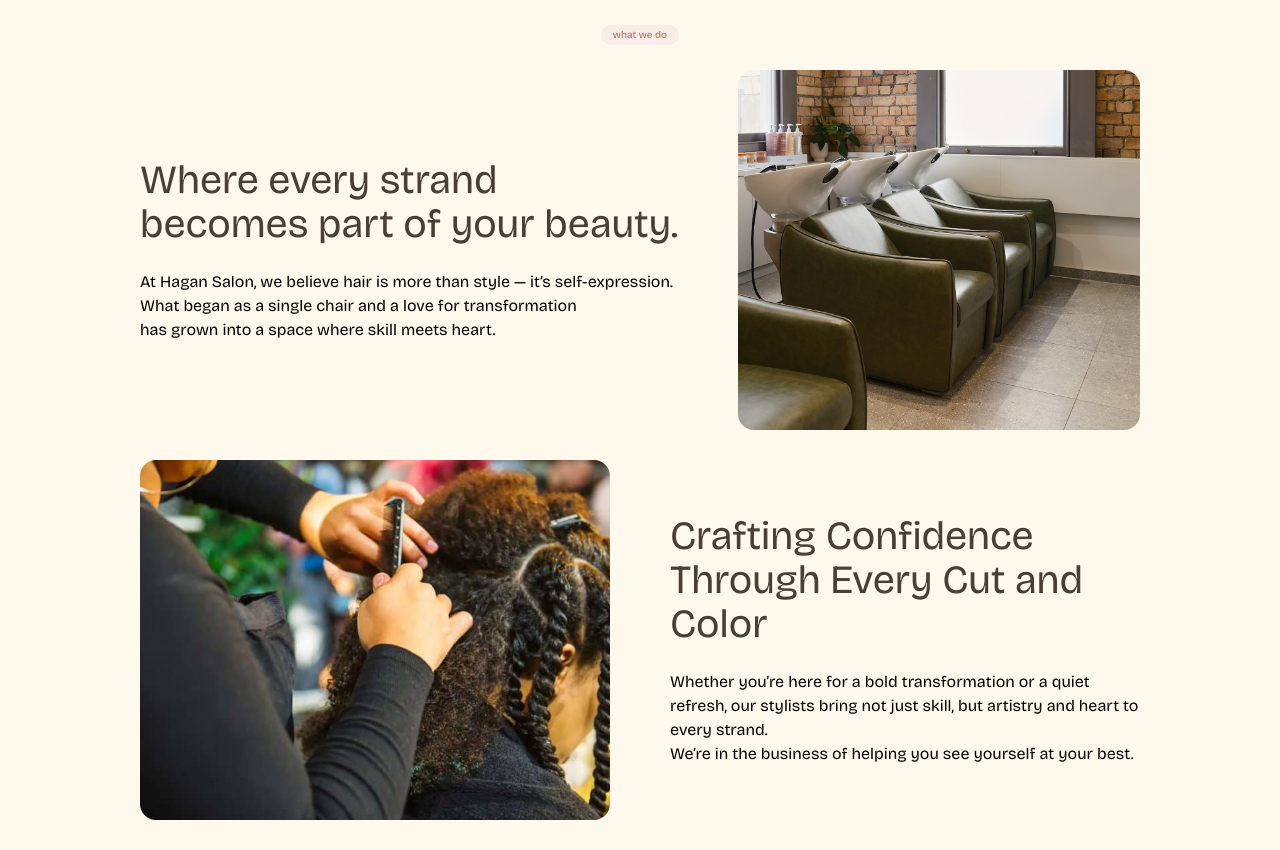
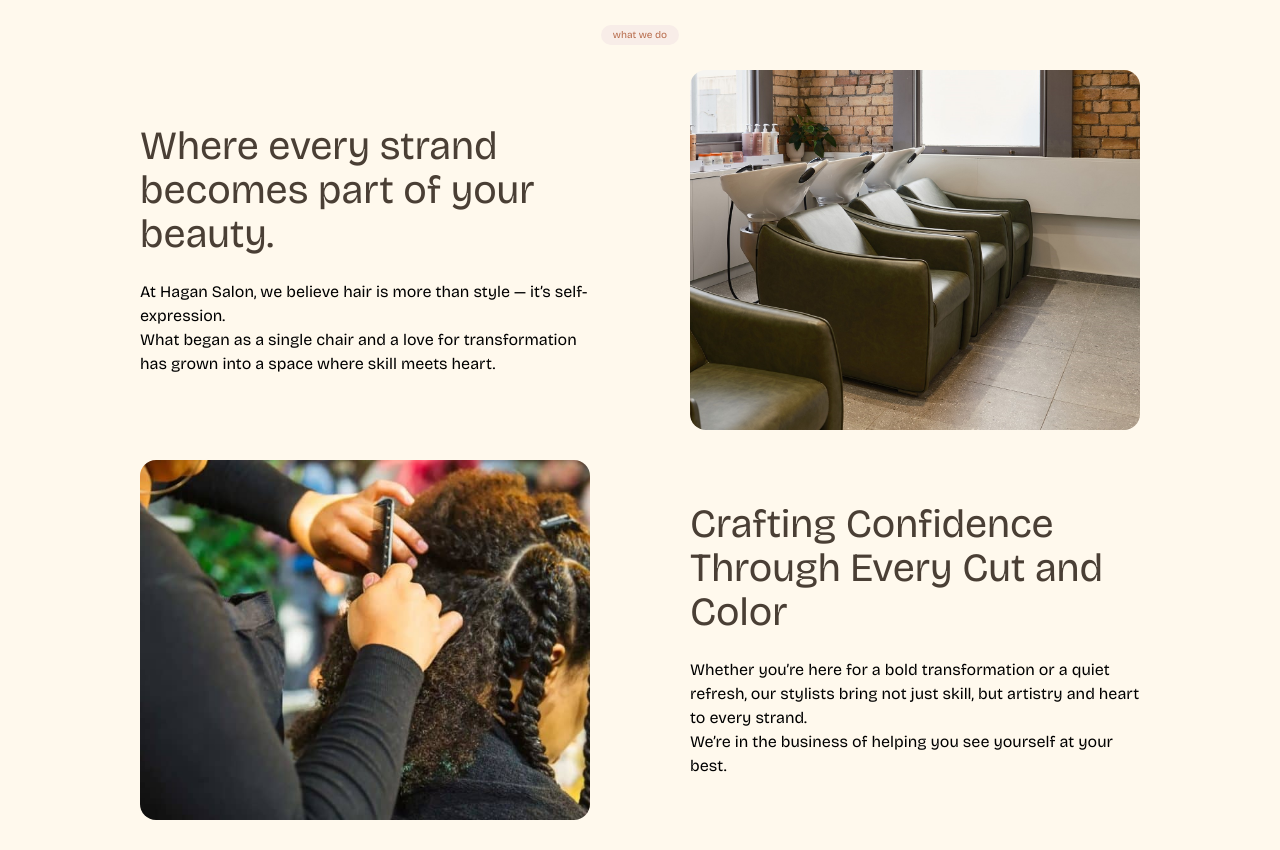
Before and after one commit to sanyomor-01/hagan-salon, a plain HTML site: page index.html in a window 1280 px wide. Shown: the part 780-1630 px from the top of the page. Drawn offline with nearby package versions, Linux system fonts and the light colour scheme.

Commit message:
fix(ui): styles

```diff
--- a/css/style.css
+++ b/css/style.css
@@ -32,7 +32,7 @@
 .gap-3 { gap: 24px !important; }
 
 /* Consistent column naming */
-.col { flex: 1 1 0; box-sizing: border-box; }
+
 .row { display: flex; }
 .container { max-width: 1440px; margin: 0 auto; }
 
@@ -233,8 +233,8 @@ main{
   color: var(--cl-ascent-text);
   border-radius: 5rem;
 }
-.gap-style{
-  gap: 6rem;
+.gap{
+  gap: 10rem;
   align-items: center;
 }
 
@@ -250,7 +250,7 @@ main{
   letter-spacing: - 0.05;
   line-height: 1.1;
 }
-.gap-style p{
+.row p{
   font-size: 1.6rem;
   line-height: 1.5;
 }
--- a/index.html
+++ b/index.html
@@ -43,8 +43,8 @@
     <section id="one" class="main">
       <div class="container">
         <span class="what-we-do">what we do</span>
-        <div class="row gap-style">
-          <div class="col-6 content">
+        <div class="row gap">
+          <div class="col content">
             <header class="major">
               <h2>
                 Where every strand <br />
@@ -64,7 +64,7 @@
           </div>
         </div>
 
-        <div class="row gap-style">
+        <div class="row gap">
           <div class="col image-placeholder">
             <img
               src="./images/Untitled-design-2025-04-10T153103.410-1024x536.jpg"
```
